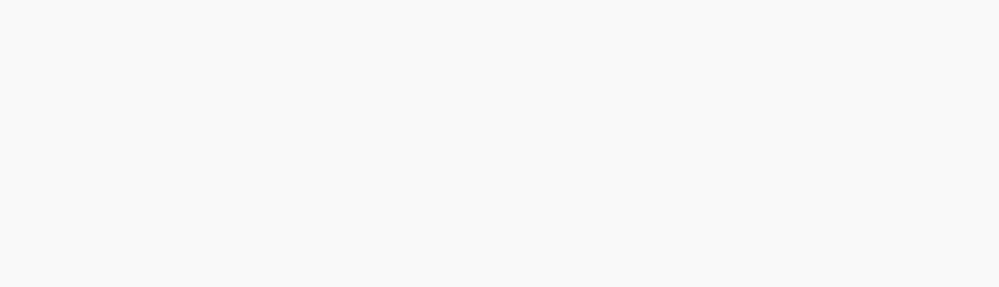
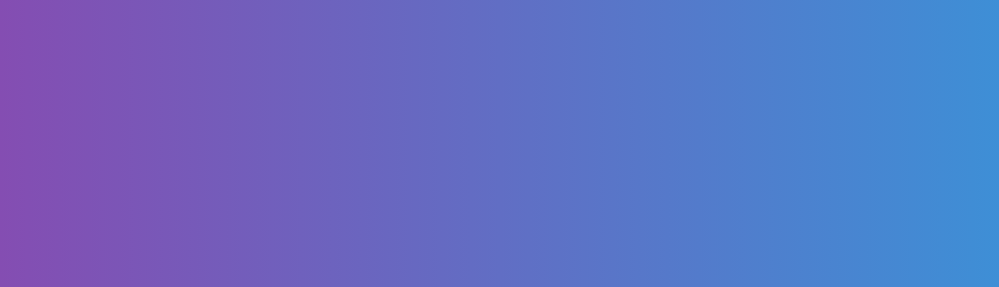
Before and after one commit to RIYAKUMARI001/API, a plain HTML site: page index.html in a window 1280 px wide. Shown: the top 287 px of the page, without its empty margins (140-1139 px from the left). Drawn offline with nearby package versions, Linux system fonts and the light colour scheme.

Commit message:
change backgroung color

```diff
--- a/index.html
+++ b/index.html
@@ -15,7 +15,11 @@ body {
     display: flex;
     justify-content: center;
     align-items: center;
-    background-color: #f9f9f9;
+    /* background-color: #f9f9f9; */
+    /* background: linear-gradient(to right, #ff7e5f, #feb47b); */
+    background: linear-gradient(to right, #8e44ad, #3498db);
+
+
     color: #333;
 }
 .container {
```
